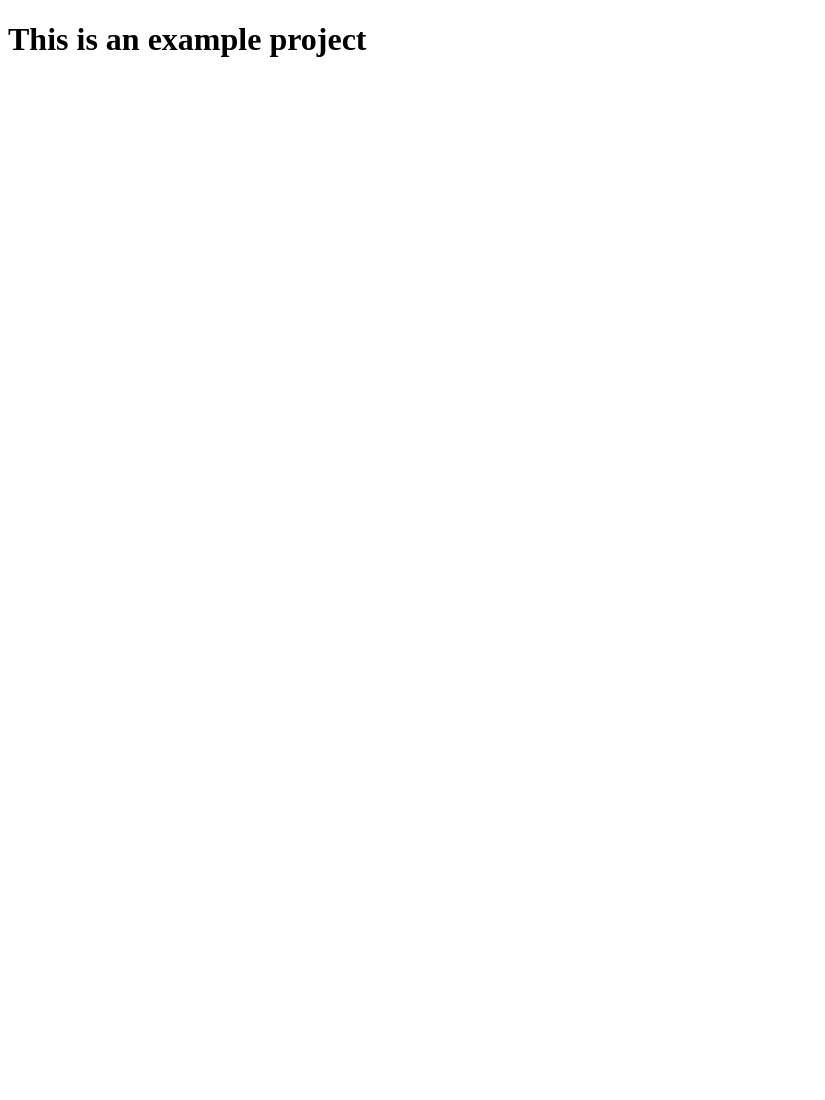
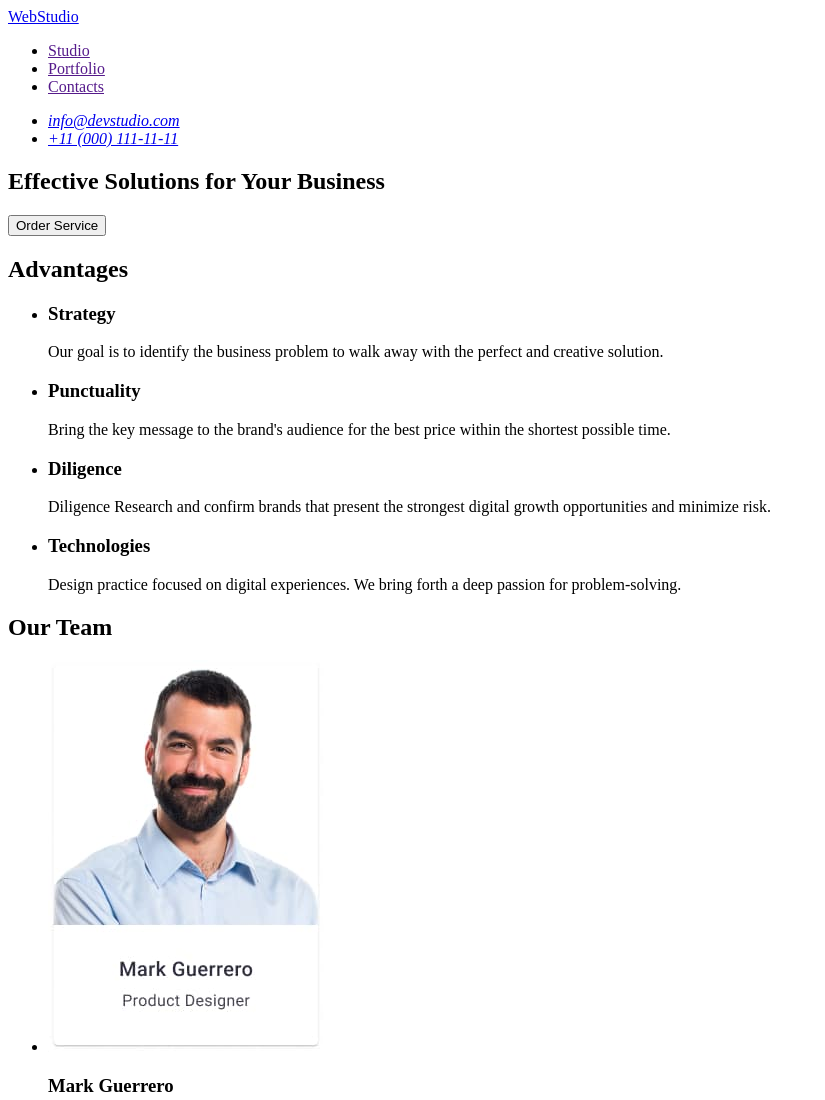
Before and after one commit to fullstackSebi/goit-markup-hw-00, a plain HTML site: page index.html in a window 1280 px wide. Shown: the top 1100 px of the page, without its empty margins (0-825 px from the left). Before the commit the page ends 800 px from the top, so only its background shows below. Drawn offline with Linux system fonts and the light colour scheme.

Commit message:
uprage html

```diff
--- a/index.html
+++ b/index.html
@@ -7,6 +7,82 @@
 </head>
 
 <body>
-  <h1>This is an example project</h1>
-</body>
+ <header>
+  <nav>
+    <a href="./index.html">WebStudio</a>
+    <ul>
+      <li><a href="">Studio</a></li>
+      <li><a href="">Portfolio</a></li>
+      <li><a href="">Contacts</a></li>
+    </ul>
+  </nav>
+<address>
+  <ul>
+    <li><a href="mailto:info@devstudio.com">info@devstudio.com</a></li>
+    <li><a href="tel:+110001111111">+11 (000) 111-11-11</a></li>
+  </ul>
+</address>
+ </header>
+</main>
+<section>
+    <h1>Effective Solutions
+      for Your Business</h1>
+      <button type="button">Order Service</button>
+</section>
+    <section>
+      <h2>Advantages</h2>
+      <ul>
+
+      <li>
+        <h3>Strategy</h3>
+      <p>Our goal is to identify the business
+        problem to walk away with the perfect and creative solution. </p>
+      </li>
+      <li>
+        <h3>Punctuality </h3>
+      <p>Bring the key message to the brand's audience for the best price within the shortest possible time.</p>
+      </li>
+      <li>
+       <h3> Diligence</h3>
+      <p>Diligence
+        Research and confirm brands that present the strongest digital growth opportunities and minimize risk.</p>
+      </li>
+      <li>
+        <h3>Technologies</h3>
+      <p>Design practice focused on digital experiences. We bring forth a deep passion for problem-solving.</p>
+      </li>
+    </ul>
+    </section>
+
+  <section>
+    <h2>Our Team</h2>
+  <ul>
+    <li>
+      <img src="./images/Team Card 1-2.jpg"Mark Guerrero">
+      <h3>Mark Guerrero</h3>
+      <p>Product Designer</p>
+    </li>
+    <li>
+      <img src="./images/Team Card 2-2.jpg" alt="Tom Ford">
+      <h3>Tom Ford</h3>
+      <p>Frontend Developer</p>
+    </li>
+    <li>
+      <img src="./images/Team Card 3-2.jpg" alt="Camila Garcia">
+      <h3>Camila Garcia</h3>
+      <p>Marketing</p>
+    </li>
+    <li>
+      <img src="./images/Team Card 4-2.jpg" alt="Daniel Wilson">
+      <h3>Daniel Wilson</h3>
+      <p>UI Designer</p>
+    </li>
+  </ul>
+</section>
+</main>
+<footer>
+  <a href="./index.html">WebStudio</a>
+  <p>Increase the flow of customers and sales for your business with digital marketing & growth solutions.</p>
+</footer>
+  </body>
 </html>
```
Also changed, not shown: images/Team Card 1-2.jpg (added), images/Team Card 2-2.jpg (added), images/Team Card 3-2.jpg (added), images/Team Card 4-2.jpg (added), 1 other file.
